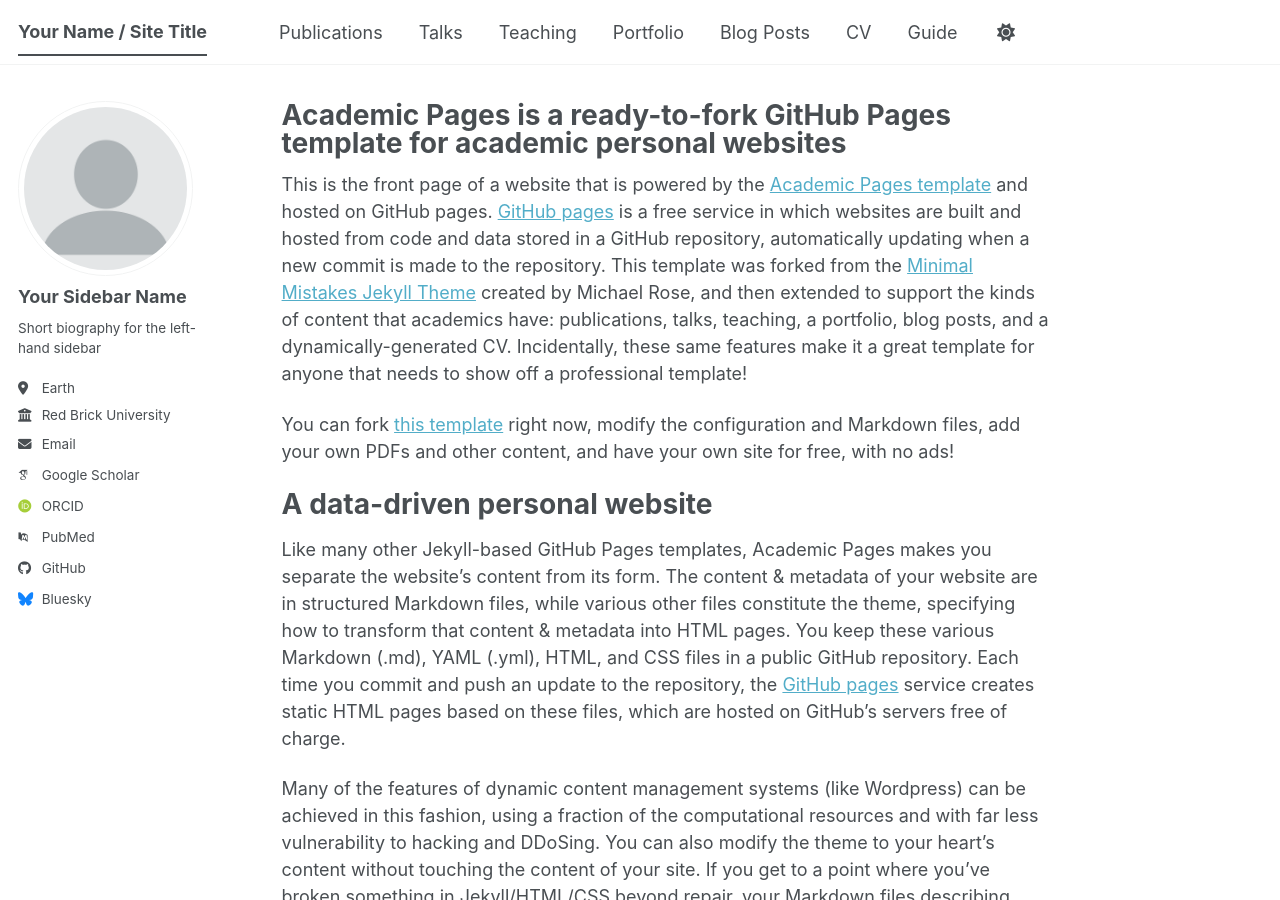
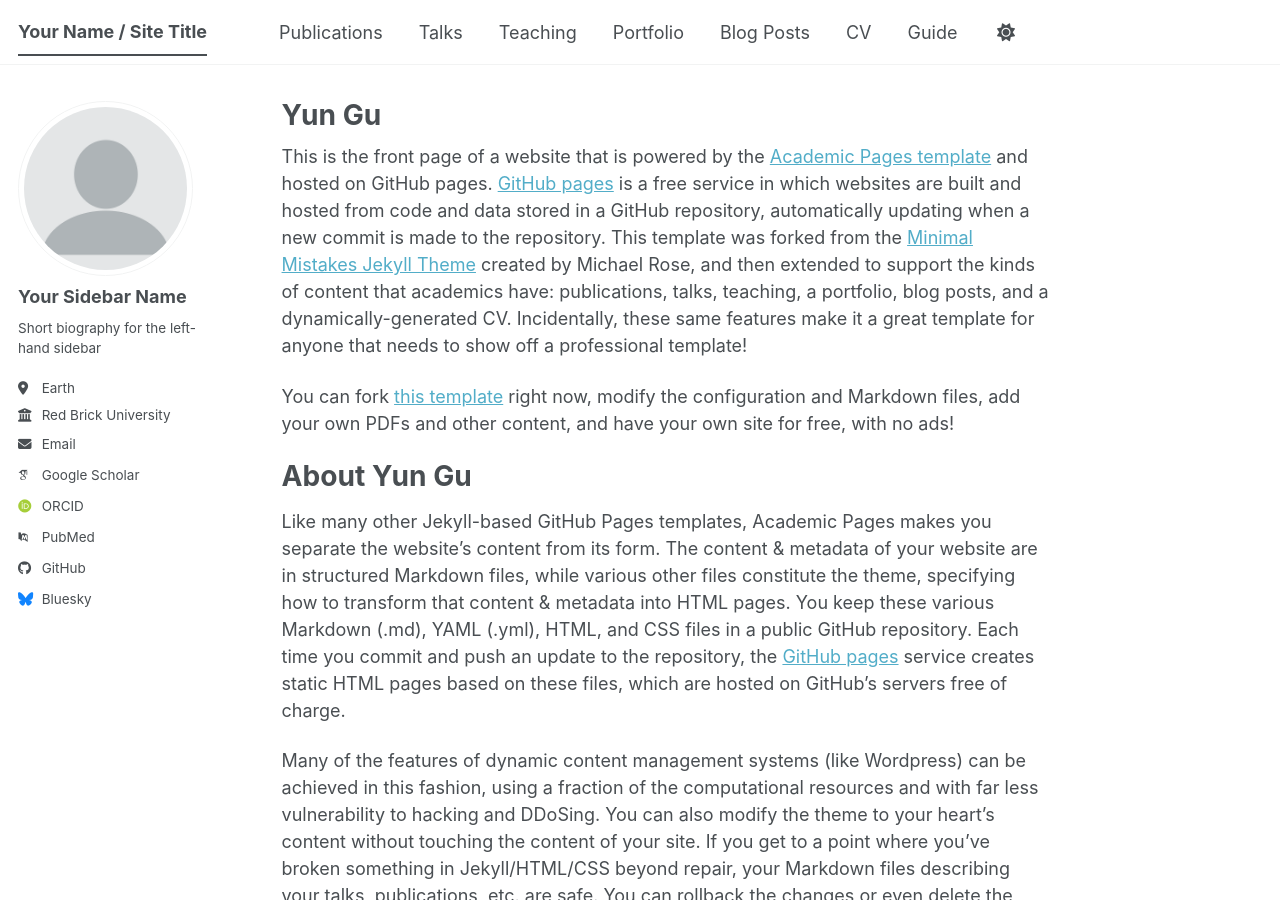
Before and after one commit to yungu-imr/yungu-imr.github.io, a Jekyll site: the page built from _pages/about.md, in a window 1280 px wide and 900 px high. Built offline with Jekyll 4.4.1, drawn with Linux system fonts in a browser that asks for light colours; some web fonts are replaced; a script bundle is joined from its source files by our own code; library files that are not in the unit come from our copies.

Commit message:
Update about.md

```diff
--- a/_pages/about.md
+++ b/_pages/about.md
@@ -1,6 +1,6 @@
 ---
 permalink: /
-title: "Academic Pages is a ready-to-fork GitHub Pages template for academic personal websites"
+title: "Yun Gu"
 author_profile: true
 redirect_from:
   - /about/
@@ -11,7 +11,7 @@
 
  You can fork [this template](https://github.com/academicpages/academicpages.github.io) right now, modify the configuration and Markdown files, add your own PDFs and other content, and have your own site for free, with no ads!
 
-A data-driven personal website
+About Yun Gu
 ======
 Like many other Jekyll-based GitHub Pages templates, Academic Pages makes you separate the website's content from its form. The content & metadata of your website are in structured Markdown files, while various other files constitute the theme, specifying how to transform that content & metadata into HTML pages. You keep these various Markdown (.md), YAML (.yml), HTML, and CSS files in a public GitHub repository. Each time you commit and push an update to the repository, the [GitHub pages](https://pages.github.com/) service creates static HTML pages based on these files, which are hosted on GitHub's servers free of charge.
 
```
